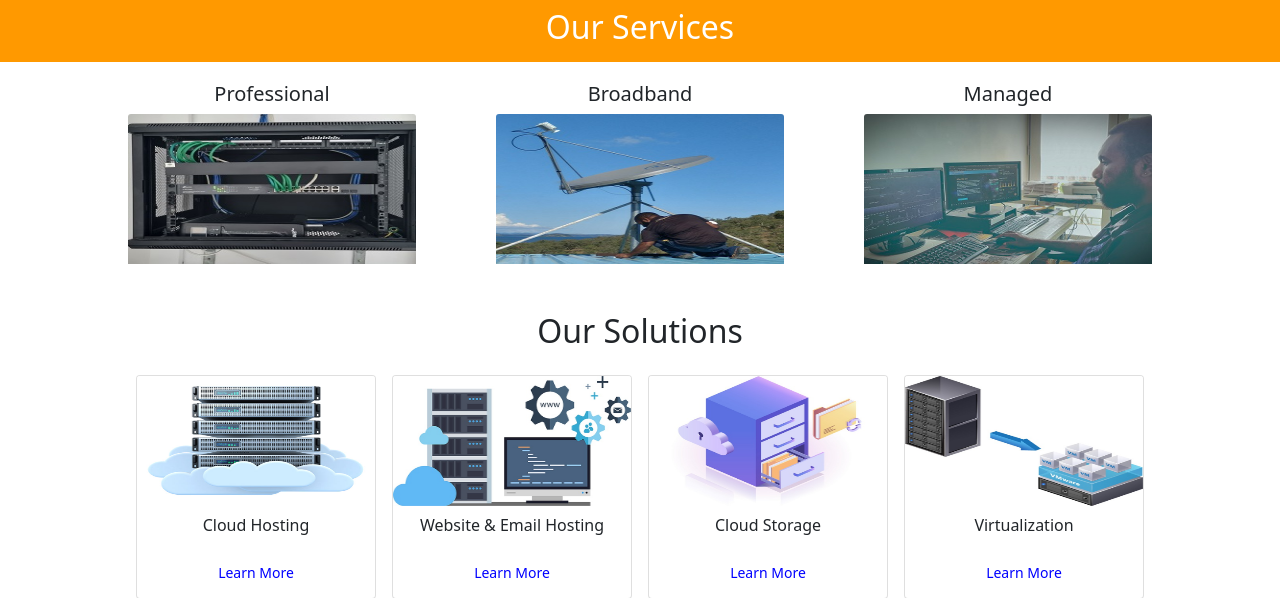
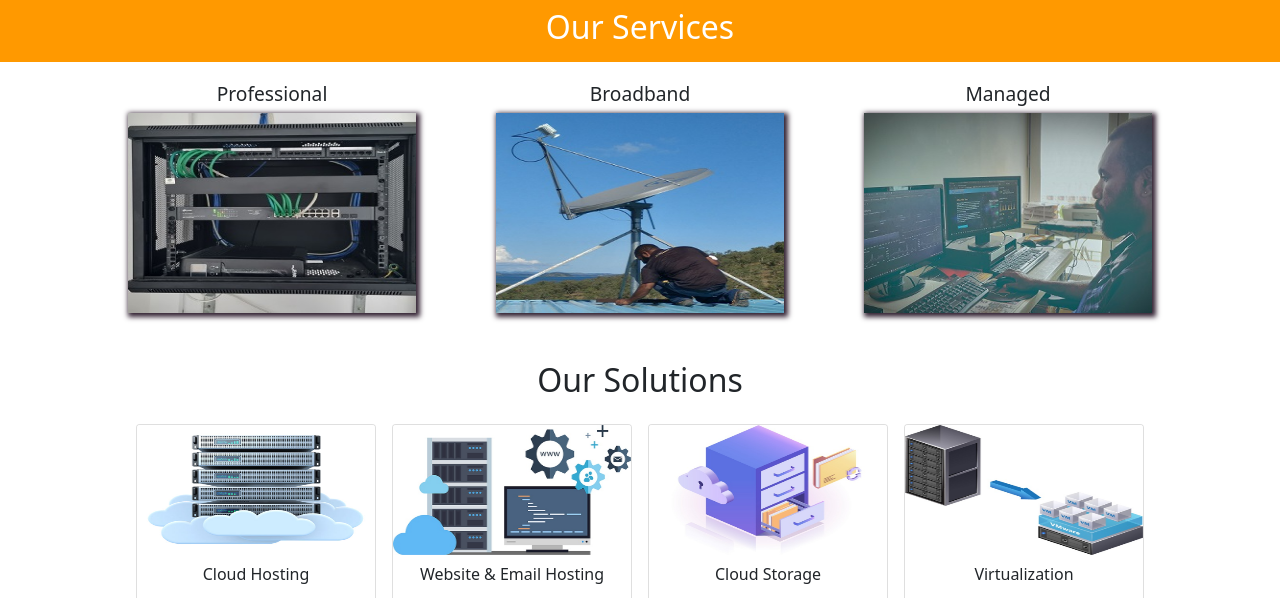
Before and after one commit to Valdaz007/ntt-website, a PHP site: page / in a window 1280 px wide. Shown: the part 495-1093 px from the top of the page. Run offline with PHP 8.4, Linux system fonts and the light colour scheme.

Commit message:
Update: Indx Service Style

```diff
--- a/index.php
+++ b/index.php
@@ -30,7 +30,7 @@
                             <div class="flip-card">
                                 <div class="inner-card">
                                     <div class="card-front">
-                                        <img src="./static/img/service-img/prof-image3.1 - 300x300.jpg" class="card-img-top img-fluid" alt="Rack Installation">
+                                        <img src="./static/img/service-img/prof-image3.1 - 300x300.jpg" class="card-img-top" alt="Rack Installation">
                                     </div>
                                     <div class="card-body card-back">
                                         <p class="card-text">
--- a/static/css/index.css
+++ b/static/css/index.css
@@ -49,16 +49,18 @@
     grid-template-columns: repeat(2, 1fr);
     gap: .8rem;
 
+    width: 95%;
     margin: 0 auto;
     margin-top: 20px;
 }
 
 .card-title {
+    font-size: clamp(1rem, 4vw, 1.2rem);
     text-align: center;
 }
 
 .flip-card {
-    height: 150px;
+    height: clamp(150px, 30vw, 200px);
     /* Flip Style */
     background-color: transparent;
     perspective: 1000px;
@@ -84,12 +86,24 @@
     backface-visibility: hidden;
 }
 
+.card-front {
+    box-shadow: 2px 2px 5px 2px #323;
+}
+
 .card-back {
-    background-color: azure;
+    background-color: slateblue;
+    color: white;
     transform: rotateY(180deg);
+
+    display: flex;
+    align-items: center;
+    justify-content: center;
+
+    box-shadow: 0 0 2px 2px #323 inset;
 }
 
 .service-card img {
+    border-radius: 0;
     height: 100%;
 }
 
@@ -98,7 +112,9 @@
 }
 
 .card-text {
-    font-size: .8rem;
+    padding: 10px;
+    font-size: clamp(.8rem, 4vw, 1.2rem);
+    text-align: center;
 }
 
 
@@ -113,6 +129,7 @@
 
 .solution-services {
     min-height: 90vh;
+    width: 95%;
     margin: 0 auto;
 }
 
@@ -141,6 +158,7 @@
 .br-info {
     background-color: var(--nttorange);
     min-height: 40vh;
+    width: 95%;
     margin: 0 auto;
     border-radius: 15px;
 
@@ -178,6 +196,10 @@
 }
 
 /*** Clients Section *****************************************************/
+.clients {
+    width: 95%;
+    margin: 0 auto;
+}
 
 .clients-heading {
     text-align: center;
@@ -229,7 +251,7 @@
 
 .scroller-inner img {
     width: clamp(85px, 15vw, 175px);
-    padding: 1rem;
+    padding: .5rem;
     background-color: blanchedalmond;
     box-shadow: 0 0.5rem 1rem -.25rem rgb(30, 29, 29);
 }
```
